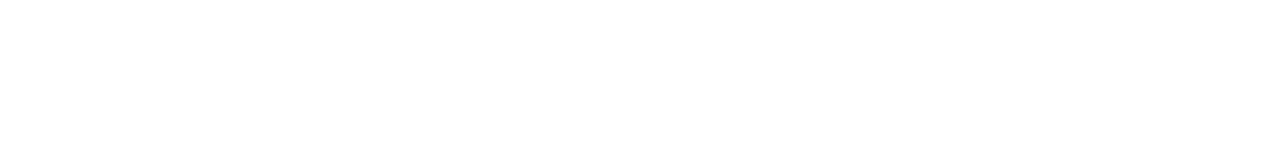
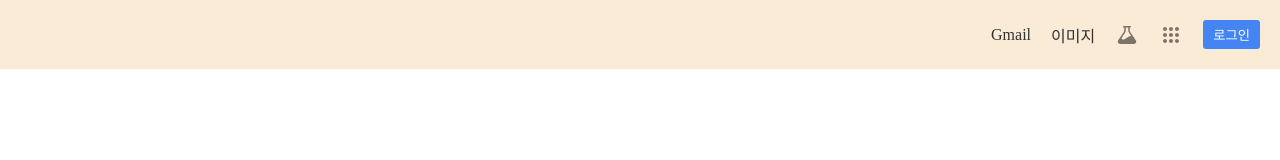
Before and after one commit to kse1215/google-ex, a plain HTML site: page index.html in a window 1280 px wide. Drawn offline with Linux system fonts and the light colour scheme.

Commit message:
상단 메뉴 중간 완성

```diff
--- a/css/main.css
+++ b/css/main.css
@@ -1,13 +1,69 @@
 @charset "utf-8";
-*{
-    margin: 0;
-    padding: 0;
-    box-sizing: border-box;
+* {
+  margin: 0;
+  padding: 0;
+  box-sizing: border-box;
 }
-ul, li{
-    list-style: none;
+ul,
+li {
+  list-style: none;
 }
-a{
-    text-decoration: none;
-    color: #0a0a0a;
+a {
+  text-decoration: none;
+  color: #333;
 }
+/* 전체 레이아웃 */
+/* 상단 메뉴 */
+nav {
+  display: flex;
+  justify-content: flex-end;
+  align-items: center;
+  gap: 20px;
+  padding: 20px;
+  background-color: antiquewhite;
+}
+nav > a:hover {
+  text-decoration: underline;
+}
+.navIcon {
+  display: flex;
+  align-items: center;
+  gap: 20px;
+}
+.navIcon-a {
+  position: relative;
+  width: 24px;
+  height: 24px;
+  opacity: 0.5;
+  transition: all 0.5s;
+}
+.navIcon-a:hover {
+  opacity: 0.8;
+}
+.navIcon-a::after {
+  content: "";
+  position: absolute;
+  top: -5px;
+  left: -5px;
+  display: block;
+  opacity: 0;
+  width: 34px;
+  height: 34px;
+  border-radius: 50%;
+  background-color: rgba(0, 0, 0, 0.2);
+  transition: all 0.5s;
+}
+.navIcon-a:hover::after {
+  opacity: 1;
+}
+#login {
+  padding: 5px 10px;
+  border: 0;
+  border-radius: 3px;
+  color: #fff;
+  background-color: #4484f3;
+}
+#login:hover {
+  background-color: #166afc;
+  cursor: pointer;
+}
--- a/index.html
+++ b/index.html
@@ -1,17 +1,66 @@
 <!DOCTYPE html>
 <html lang="ko">
   <head>
-    <meta charset="UTF-8">
-    <meta name="viewport" content="width=device-width, initial-scale=1.0">
+    <meta charset="UTF-8" />
+    <meta name="viewport" content="width=device-width, initial-scale=1.0" />
     <title>GOOGLE FORM</title>
-    <link rel="stylesheet" href="css/main.css">
-    <link rel="icon" type="image/png" href="assets/favicon_google/favicon-96x96.png" sizes="96x96" />
-<link rel="icon" type="image/svg+xml" href="assets/favicon_google/favicon.svg" />
+    <link rel="stylesheet" href="css/main.css" />
+    <!-- favicon -->
+    <link
+      rel="icon"
+      type="image/png"
+      href="assets/favicon_google/favicon-96x96.png"
+      sizes="96x96"
+    />
+    <link
+      rel="icon"
+      type="image/svg+xml"
+      href="assets/favicon_google/favicon.svg"
+    />
     <link rel="shortcut icon" href="assets/favicon_google/favicon.ico" />
-<link rel="apple-touch-icon" sizes="180x180" href="assets/favicon_google/apple-touch-icon.png" />
+    <link
+      rel="apple-touch-icon"
+      sizes="180x180"
+      href="assets/favicon_google/apple-touch-icon.png"
+    />
     <link rel="manifest" href="assets/favicon_google/site.webmanifest" />
   </head>
   <body>
-
+    <!-- 전체 레이아웃 -->
+    <div class="wrap">
+      <!-- 상단 메뉴 -->
+      <nav>
+        <a href="#" id="mail">Gmail</a>
+        <a href="#" id="imgs">이미지</a>
+        <div class="navIcon">
+          <a href="#" class="navIcon-a">
+            <svg
+              class="gb_E"
+              focusable="false"
+              height="24px"
+              viewBox="0 -960 960 960"
+              width="24px"
+            >
+              <path
+                d="M209-120q-42 0-70.5-28.5T110-217q0-14 3-25.5t9-21.5l228-341q10-14 15-31t5-34v-110h-20q-13 0-21.5-8.5T320-810q0-13 8.5-21.5T350-840h260q13 0 21.5 8.5T640-810q0 13-8.5 21.5T610-780h-20v110q0 17 5 34t15 31l227 341q6 9 9.5 20.5T850-217q0 41-28 69t-69 28H209Zm221-660v110q0 26-7.5 50.5T401-573L276-385q-6 8-8.5 16t-2.5 16q0 23 17 39.5t42 16.5q28 0 56-12t80-47q69-45 103.5-62.5T633-443q4-1 5.5-4.5t-.5-7.5l-78-117q-15-21-22.5-46t-7.5-52v-110H430Z"
+              ></path></svg
+          ></a>
+          <a href="#" class="navIcon-a">
+            <svg
+              class="gb_F"
+              focusable="false"
+              viewBox="0 0 24 24"
+              width="24px"
+            >
+              <path
+                d="M6,8c1.1,0 2,-0.9 2,-2s-0.9,-2 -2,-2 -2,0.9 -2,2 0.9,2 2,2zM12,20c1.1,0 2,-0.9 2,-2s-0.9,-2 -2,-2 -2,0.9 -2,2 0.9,2 2,2zM6,20c1.1,0 2,-0.9 2,-2s-0.9,-2 -2,-2 -2,0.9 -2,2 0.9,2 2,2zM6,14c1.1,0 2,-0.9 2,-2s-0.9,-2 -2,-2 -2,0.9 -2,2 0.9,2 2,2zM12,14c1.1,0 2,-0.9 2,-2s-0.9,-2 -2,-2 -2,0.9 -2,2 0.9,2 2,2zM16,6c0,1.1 0.9,2 2,2s2,-0.9 2,-2 -0.9,-2 -2,-2 -2,0.9 -2,2zM12,8c1.1,0 2,-0.9 2,-2s-0.9,-2 -2,-2 -2,0.9 -2,2 0.9,2 2,2zM18,14c1.1,0 2,-0.9 2,-2s-0.9,-2 -2,-2 -2,0.9 -2,2 0.9,2 2,2zM18,20c1.1,0 2,-0.9 2,-2s-0.9,-2 -2,-2 -2,0.9 -2,2 0.9,2 2,2z"
+              ></path></svg
+          ></a>
+          <a href="#">
+            <button id="login">로그인</button>
+          </a>
+        </div>
+      </nav>
+    </div>
   </body>
 </html>
```
Also changed, not shown: images/google_logo.svg (added). Lines whose indentation alone changed are shown as unchanged.
